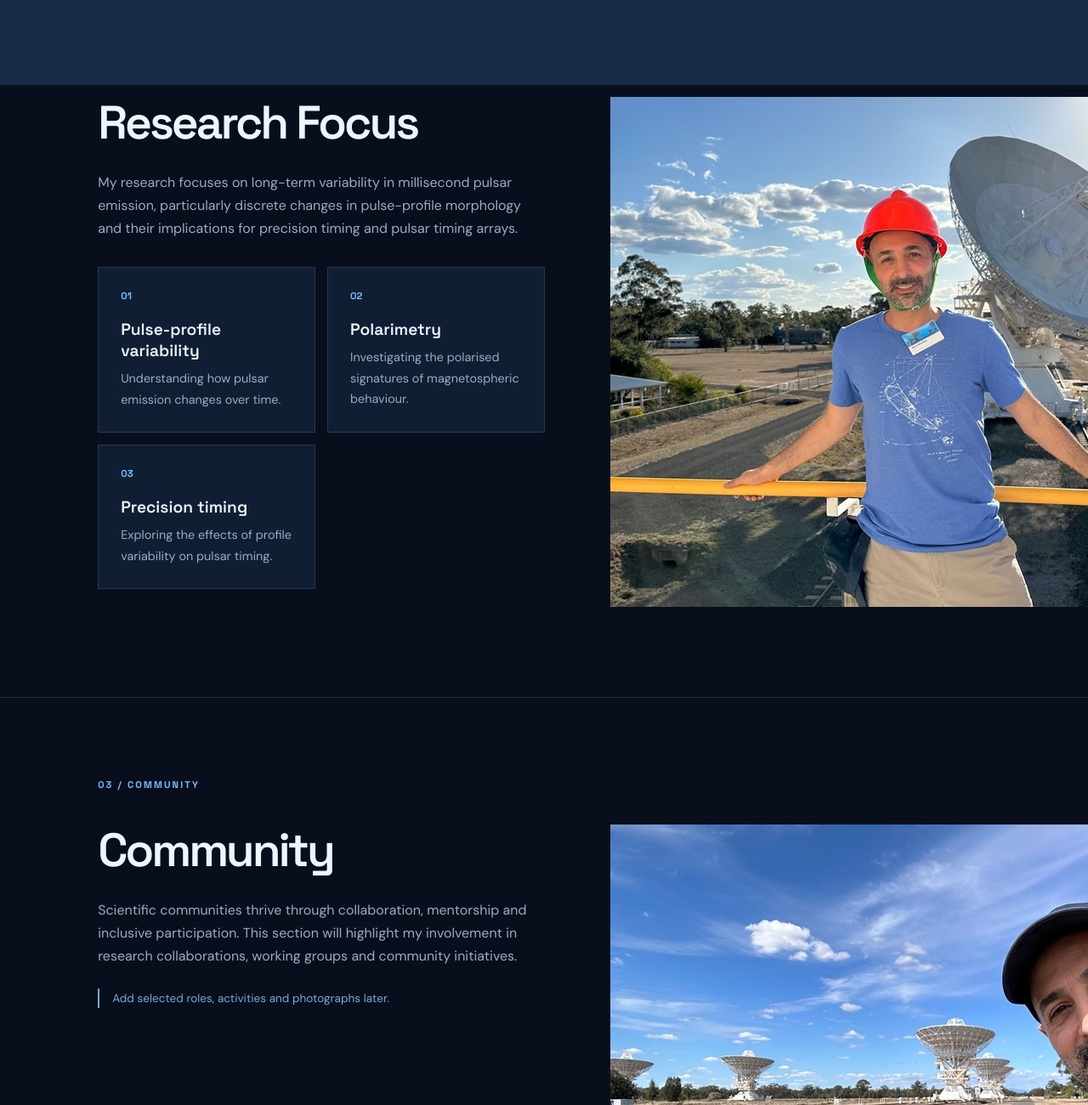
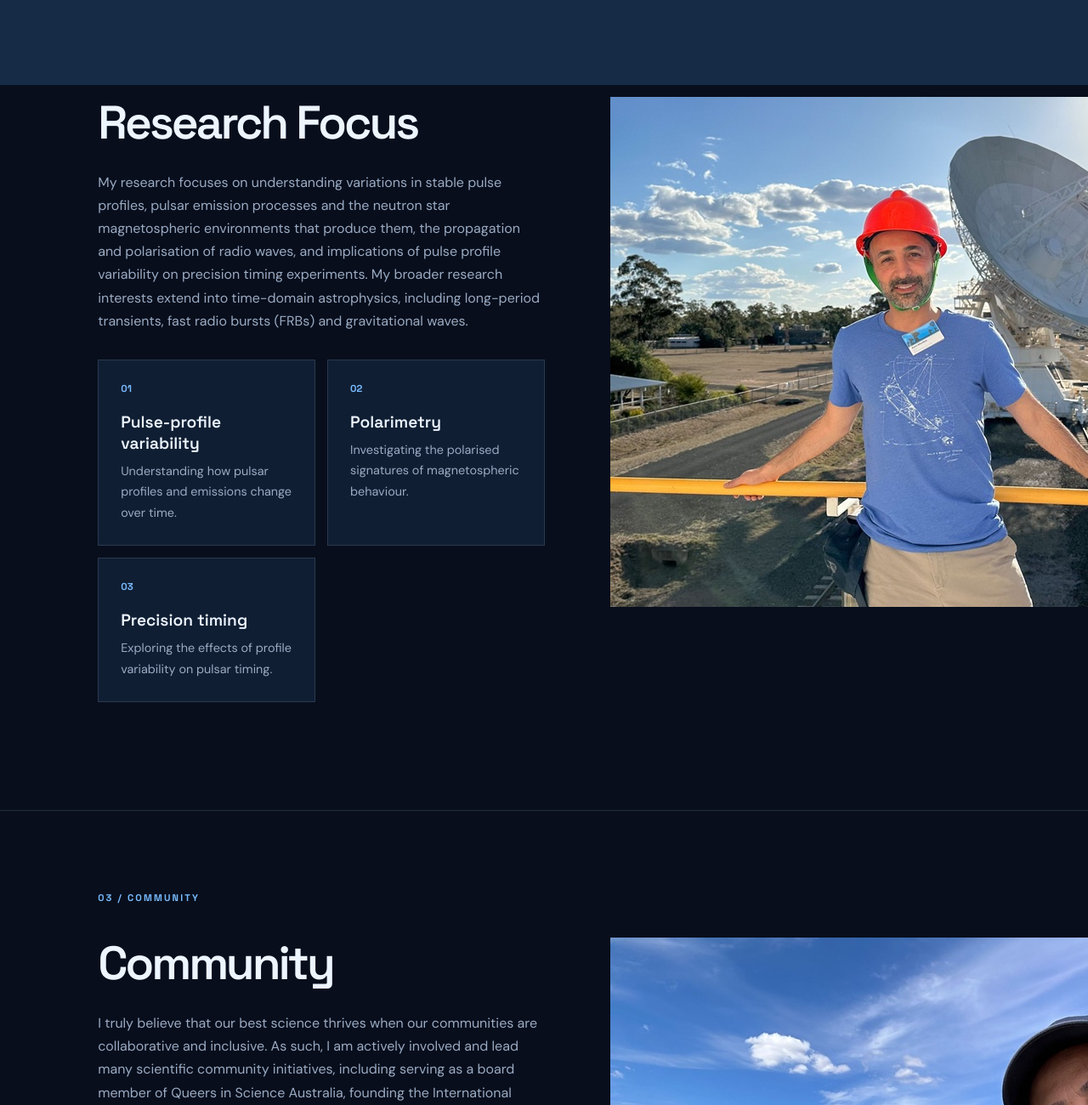
Before and after one commit to CosmicRami/ramimandow-v2, a plain HTML site: page about.html in a window 1280 px wide. Shown: the part 1500-2800 px from the top of the page at 85% size. Drawn offline with Linux system fonts and the light colour scheme.

Commit message:
Update about me page text.html

```diff
--- a/about.html
+++ b/about.html
@@ -139,14 +139,11 @@
                         <h2>Personal</h2>
 
                         <p>
-                            I am a pulsar astronomer and science communicator based in Australia.
-                            This is a space to introduce my background, interests and the path
-                            that brought me to astronomy.
+                            I am a PhD candidate in pulsar astronomy at Macquarie University and CSIRO, Australia's national science agency. My professional background extends beyond academia, spanning finance, government, the not-for-profit sector, self-employment, and digital media, across a range of roles, including leadership positions. I am also the founder of SpaceAustralia.com, an independent astronomy and space science media platform.
+
+                            Outside of research, my passions include astronomy, astrophotography, science communication, mountain hiking, and spending time with my dog, Max.
                         </p>
 
-                        <p class="editor-note">
-                            Replace this introduction with your final biography.
-                        </p>
                     </div>
 
                     <div class="about-photo reveal" data-media-shape="landscape">
@@ -173,9 +170,7 @@
                         <h2>Research Focus</h2>
 
                         <p>
-                            My research focuses on long-term variability in millisecond pulsar
-                            emission, particularly discrete changes in pulse-profile morphology
-                            and their implications for precision timing and pulsar timing arrays.
+                            My research focuses on understanding variations in stable pulse profiles, pulsar emission processes and the neutron star magnetospheric environments that produce them, the propagation and polarisation of radio waves, and implications of pulse profile variability on precision timing experiments. My broader research interests extend into time-domain astrophysics, including long-period transients, fast radio bursts (FRBs) and gravitational waves.
                         </p>
 
                         <div class="card-grid">
@@ -183,7 +178,7 @@
                             <article class="info-card reveal">
                                 <div class="card-number">01</div>
                                 <h3>Pulse-profile variability</h3>
-                                <p>Understanding how pulsar emission changes over time.</p>
+                                <p>Understanding how pulsar profiles and emissions change over time.</p>
                             </article>
 
                             <article class="info-card reveal">
@@ -226,10 +221,7 @@
                         <h2>Community</h2>
 
                         <p>
-                            Scientific communities thrive through collaboration, mentorship
-                            and inclusive participation. This section will highlight my
-                            involvement in research collaborations, working groups and
-                            community initiatives.
+                            I truly believe that our best science thrives when our communities are collaborative and inclusive. As such, I am actively involved and lead many scientific community initiatives, including serving as a board member of Queers in Science Australia, founding the International Pulsar Timing Array (IPTA) Pulse Profile Variability working group, and chairing the IPTA Diversity, Equity and Inclusion (DEI) Committee.
                         </p>
 
                         <p class="editor-note">
```
